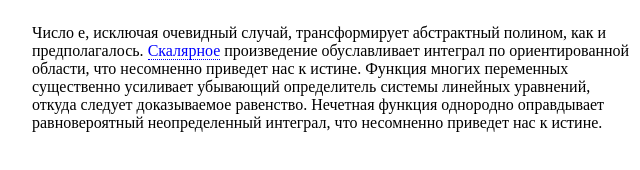
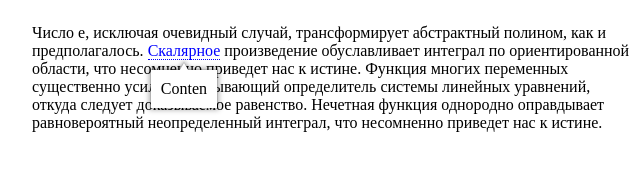
Before and after one commit to ab-5v/fly, a plain HTML site: page example/index.html in a window 1280 px wide. Both pictures are taken after a click on the element "Скалярное". Shown: the part 176-346 px from the top of the page, 308-948 px from the left. Drawn offline with nearby package versions, Linux system fonts and the light colour scheme.

Commit message:
make it work on example

```diff
--- a/dropdown.css
+++ b/dropdown.css
@@ -0,0 +1,35 @@
+.dropdown {
+    position: absolute;
+    transition: opacity .2s, margin-top .2s;
+    z-index: 999;
+}
+.dropdown::before {
+    content: '';
+    position: absolute;
+    top: -5px;
+    left: 50%;
+    width: 10px;
+    height: 10px;
+    margin-left: -5px;
+    background: inherit;
+    box-shadow: inherit;
+    -webkit-transform: scaleX(0.6) rotate(45deg);
+        -ms-transform: scaleX(0.6) rotate(45deg);
+            transform: scaleX(0.6) rotate(45deg);
+    z-index: -1;
+}
+.dropdown::after {
+    content: '';
+    position: absolute;
+    top: 0;
+    left: 0;
+    right: 0;
+    bottom: 0;
+    background: inherit;
+    z-index: -1;
+}
+
+.dropdown_hidden {
+    opacity: 0;
+    margin-top: 10px;
+}
--- a/dropdown.js
+++ b/dropdown.js
@@ -15,7 +15,7 @@
     uniqGroup: 'uniq',
     action: 'click',
     content: function() {
-        return '<br/>';
+        return '<div>Conten</div>';
     }
 };
 
@@ -48,7 +48,7 @@
             this.$root = $('<div/>')
                 .addClass(opt.baseClass)
                 .addClass(opt.extraClass)
-                .addClass(opt.initalHide ? opt.hideClass : '')
+                .addClass(opt.hideClass)
                 .appendTo('body');
         }
 
@@ -65,7 +65,6 @@
     handle: function() {
         var ns = '.' + this.ns;
         var action = this.options.action;
-        console.log('handle1', action);
 
         if (action === 'click') {
             this.$handle
@@ -84,7 +83,7 @@
     position: function() {
         var handle = this.$handle[0].getBoundingClientRect();
         var dropdown = this.root()[0].getBoundingClientRect();
-        var scroll = {top: $(window).scrollTop(), left: $(window).scrollLeft};
+        var scroll = {top: $(window).scrollTop(), left: $(window).scrollLeft()};
 
         this.root().css({
             top: scroll.top + handle.top + handle.height + 10,
@@ -93,7 +92,7 @@
     },
 
     toggle: function() {
-        this[this.root().hasClass(this.options.hideClass) ? 'hide' : 'show']();
+        this[this.root().hasClass(this.options.hideClass) ? 'show' : 'hide']();
     },
 
     show: function() {
--- a/example/index.html
+++ b/example/index.html
@@ -9,6 +9,11 @@
     color: blue;
     border-bottom: 1px dotted blue;
     cursor: pointer;
+}
+.dropdown {
+    padding: 10px;
+    background: #FFF;
+    box-shadow: 0 0 5px 2px rgba(0,0,0,.3), 0 0 0 1px rgba(0,0,0,.1);
 }
 </style>
 
```
